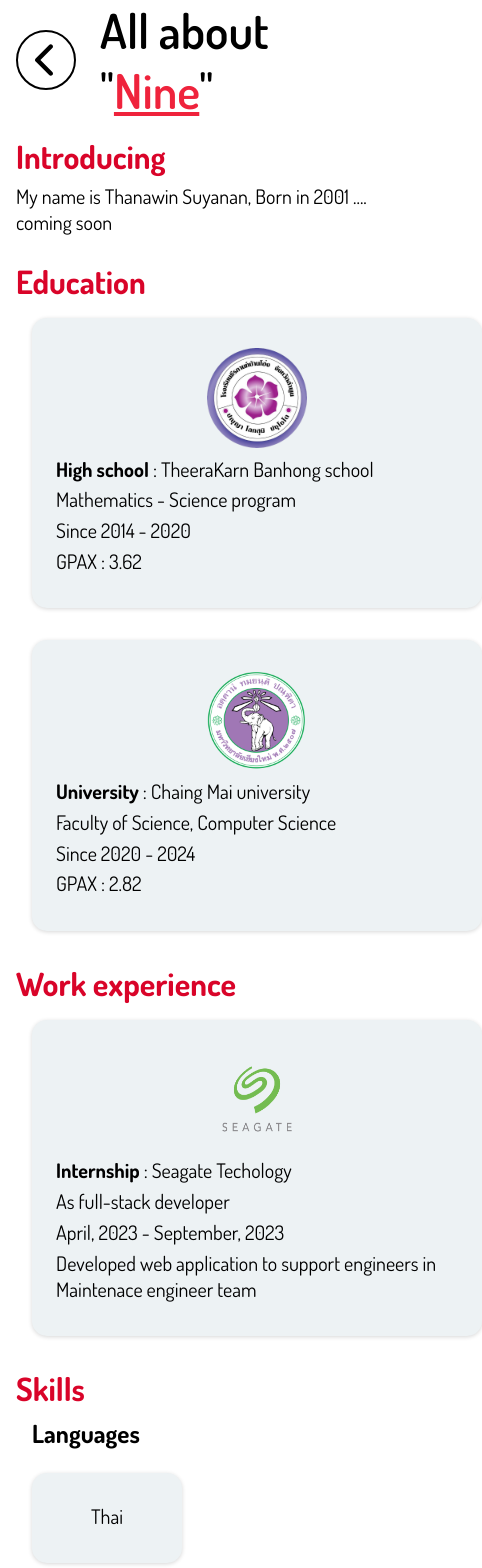
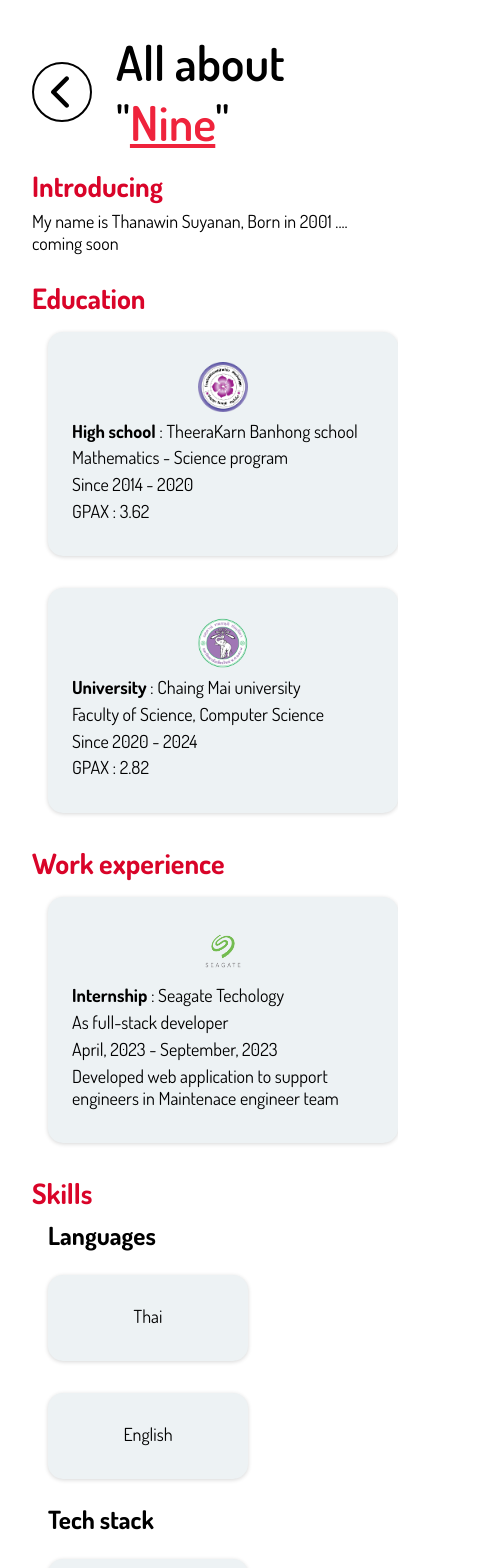
Before and after one commit to 9sThana/my-profile, a React (Vite) app: page /about in a window 390 px wide. Shown: the top 1568 px of the page, 482 px wide, since content can reach past the window. Built offline with nearby package versions, Linux system fonts and the light colour scheme.

Commit message:
adjust responsive
adjust responsive

```diff
--- a/src/App.css
+++ b/src/App.css
@@ -110,9 +110,9 @@
     transition: 0.25s;
   }
 
-  .content {
+  /* .content {
     padding: 0 1rem;
-  }
+  } */
 
   .info h1 {
     font-size: 52px;
@@ -131,7 +131,7 @@
   .container {
     flex-direction: column;
     justify-content: flex-start;
-    padding: 0 1rem;
+    padding:2rem 1rem;
   }
 
   .menu {
--- a/src/component/Css/content.css
+++ b/src/component/Css/content.css
@@ -83,25 +83,82 @@
   font-weight: bold;
 }
 
+.box h3 {
+  font-size: 25px;
+  margin: 0.5rem 1rem;
+}
+
+.card-list {
+  display: flex;
+  flex-direction: row;
+  flex-wrap: wrap;
+}
+
+.card-list .card,
+.card-list .mini-card {
+  margin: 1rem;
+  padding: 1.5rem;
+  border-radius: 15px;
+  background-color: var(--sub-color1);
+  box-shadow: #00000029 0px 1px 4px;
+}
+
+.card-list .card {
+  min-width: 450px;
+}
+
+.card-list .mini-card {
+  min-width: 200px;
+  text-align: center;
+}
+
+.card-list .card .logo {
+  display: flex;
+  justify-content: center;
+  align-items: center;
+
+  margin-bottom: 0.5rem;
+}
+
+.card-list .card img {
+  width: 100px;
+  height: 100px;
+}
+
 @media screen and (max-width: 1240px) {
   .content {
     padding: 1.5rem 1rem;
   }
 }
 
-@media screen and (max-width: 395px) {
+@media screen and (max-width: 600px) {
+  .content {
+    padding: 2rem;
+  }
+
+
   .header a,
   .header p {
     font-size: 48px;
   }
 
   .tags {
-    font-size: 32px;
+    font-size: 28px;
   }
 
   .subtags a {
-    font-size: 20px;
+    font-size: 18px;
   }
+
+  .card-list .card img {
+    width: 50px;
+    height: 50px;
+  }
+
+  .card-list .card {
+    min-width: 350px;
+  }
+
 }
 
 .lists {
@@ -162,45 +219,3 @@
   color: #fff;
   border: 2px solid #fff;
 }
-
-.box h3 {
-  font-size: 25px;
-  margin: 0.5rem 1rem;
-}
-
-.card-list {
-  display: flex;
-  flex-direction: row;
-  flex-wrap: wrap;
-}
-
-.card-list .card,
-.card-list .mini-card {
-  margin: 1rem;
-  padding: 1.5rem;
-  border-radius: 15px;
-  background-color: var(--sub-color1);
-  box-shadow: #00000029 0px 1px 4px;
-}
-
-.card-list .card {
-  min-width: 450px;
-}
-
-.card-list .mini-card {
-  min-width: 150px;
-  text-align: center;
-}
-
-.card-list .card .logo {
-  display: flex;
-  justify-content: center;
-  align-items: center;
-
-  margin-bottom: 0.5rem;
-}
-
-.card-list .card img {
-  width: 100px;
-  height: 100px;
-}
```
